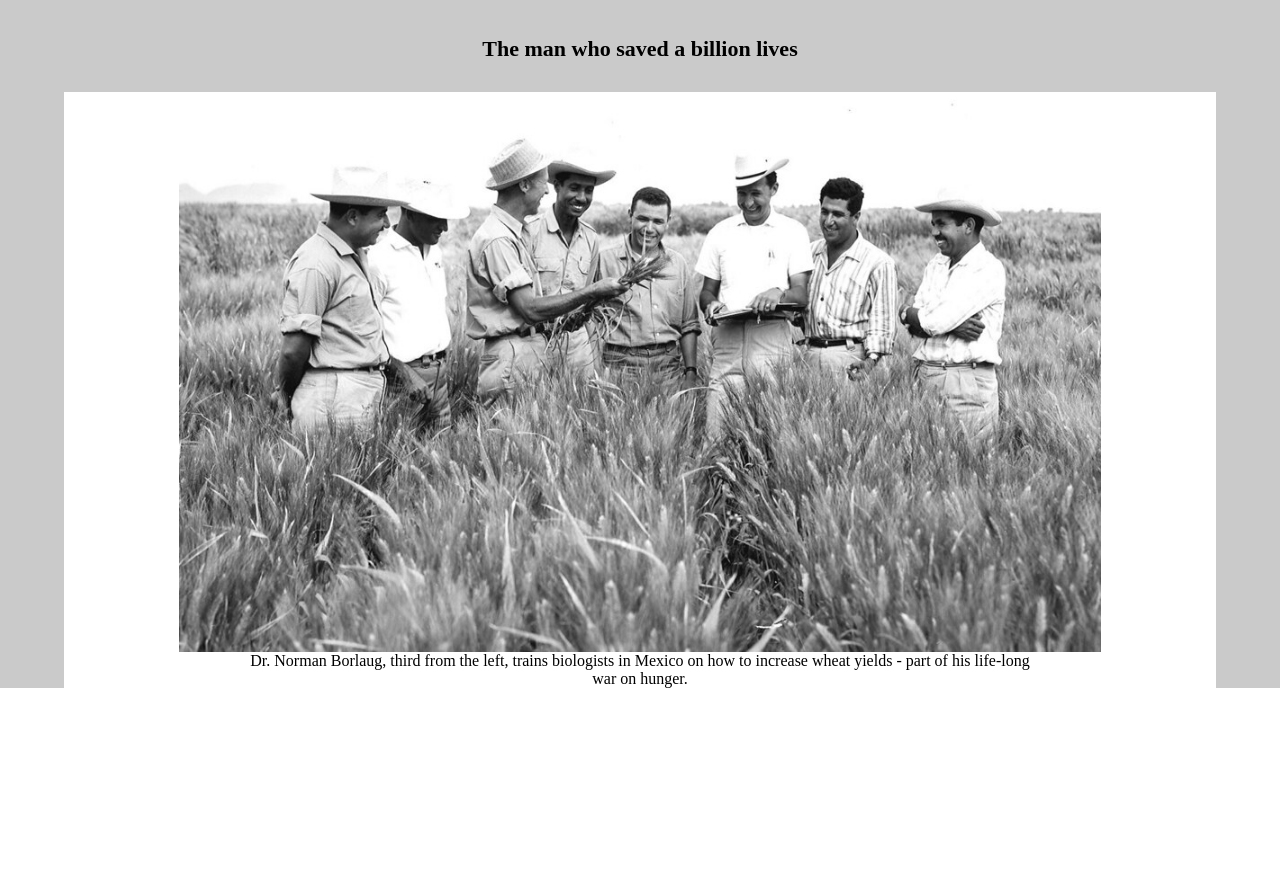
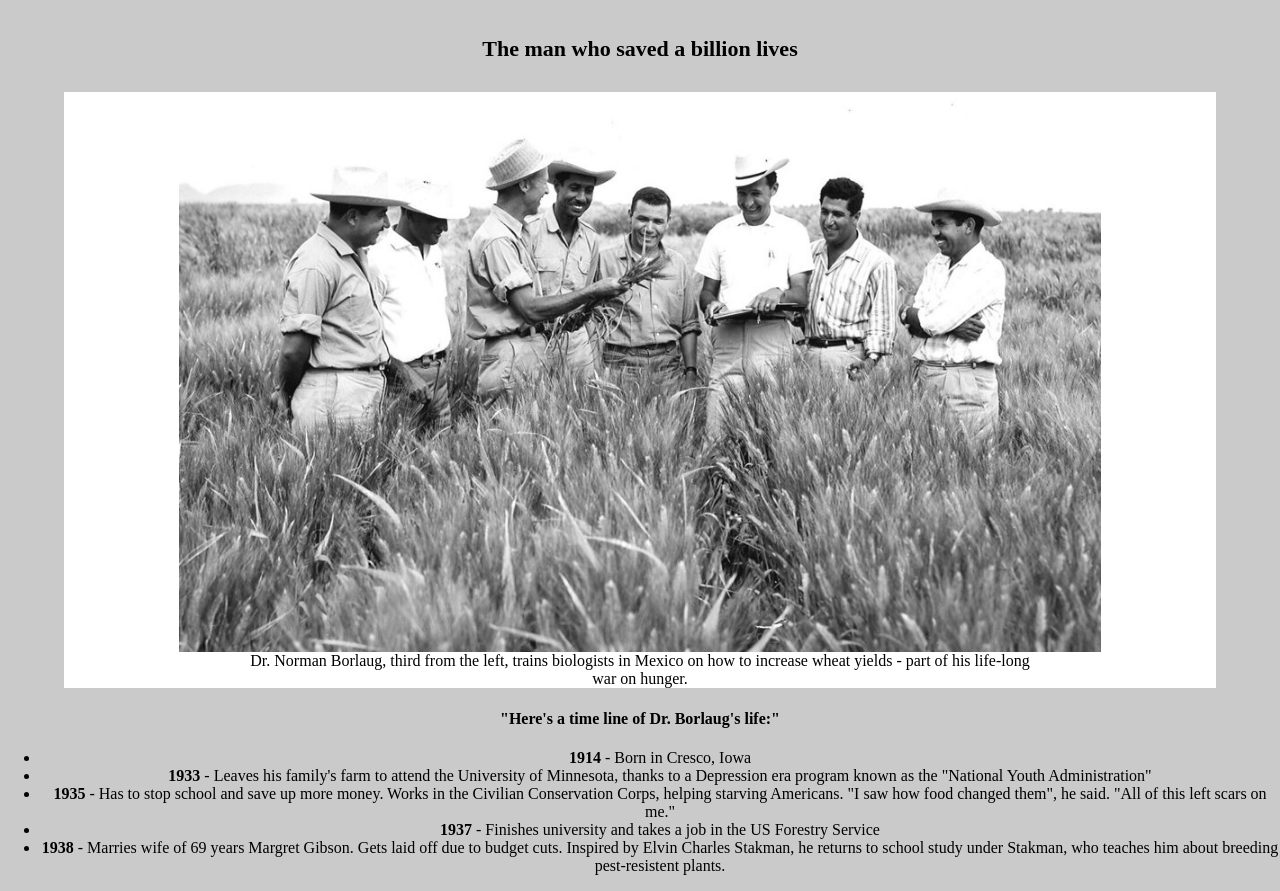
Before and after one commit to Sboursen/soufiane-abhinand-tribute-page, a plain HTML site: page index.html in a window 1280 px wide. Shown: the part 115-1006 px from the top of the page. Before the commit the page ends 803 px from the top, so only its background shows below. Drawn offline with Linux system fonts and the light colour scheme.

Commit message:
Abhi-commit-tribute-page

```diff
--- a/index.html
+++ b/index.html
@@ -13,8 +13,23 @@
             <div id="img-div">
                 <img id="img" src="images/title-img.jpg" alt="tribute-img" />
                 <div id="img-caption">Dr. Norman Borlaug, third from the left, trains biologists in Mexico on how to increase wheat yields - part of his life-long war on hunger. </div>
+
             </div>
-            <div class="temp"></div>
+            <section id="tribute-info">
+                <h4>"Here's a time line of Dr. Borlaug's life:"</h4>
+                <ul>
+                    <li><strong>1914</strong> - Born in Cresco, Iowa</li>
+                    <li><strong>1933</strong> - Leaves his family's farm to attend the University of Minnesota,
+                                                thanks to a Depression era program known as the "National Youth Administration"</li>
+                    <li><strong>1935</strong> - Has to stop school and save up more money. Works in the Civilian Conservation Corps,
+                                                helping starving Americans. "I saw how food changed them", he said.
+                                                "All of this left scars on me."</li>
+                    <li><strong>1937 </strong> - Finishes university and takes a job in the US Forestry Service</li>
+                    <li><strong>1938</strong> - Marries wife of 69 years Margret Gibson. Gets laid off due to budget cuts.
+                                                Inspired by Elvin Charles Stakman, he returns to school study under Stakman,
+                                                who teaches him about breeding pest-resistent plants.</li>
+                </ul>
+            </section>
         </div>
     </body>
 </html>
--- a/styles/style.css
+++ b/styles/style.css
@@ -44,3 +44,8 @@ body {
     height: fit-content;
     width: 70%;
 }
+#section {
+    width:90%;
+    text-align:center;
+    word-wrap: break-word;
+}
```
